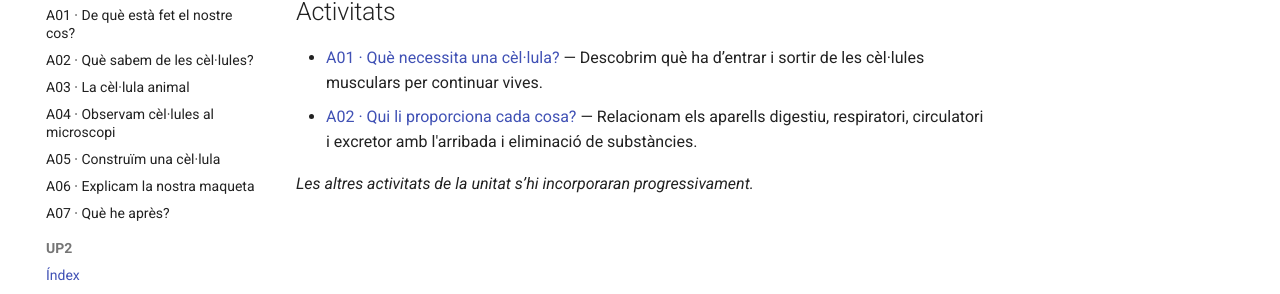
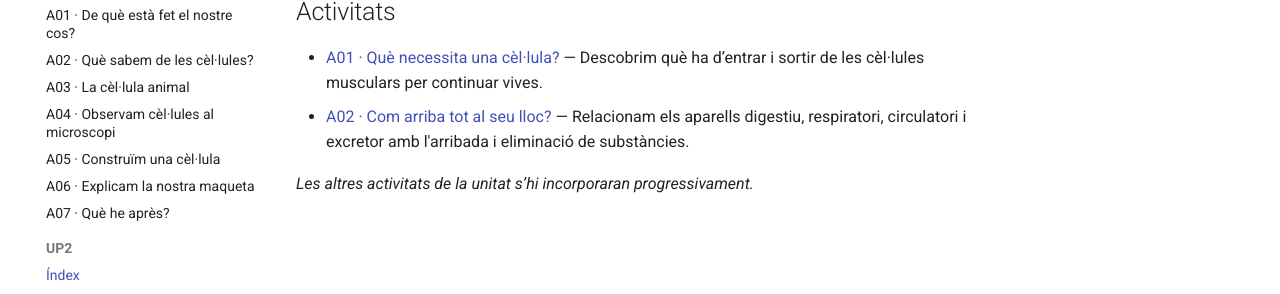
Before and after one commit to saloma-ui/3pdc, an MkDocs documentation site: the page built from docs/activitats/up2/index.md, in a window 1280 px wide. Shown: the part 234-528 px from the top of the page. Built offline with MkDocs 1.6.1 and Material for MkDocs 9.7.7, drawn with Linux system fonts in a browser that asks for light colours.

Commit message:
Actualitza el títol de l'A02-UP2: Com arriba tot al seu lloc?

```diff
--- a/docs/activitats/up2/index.md
+++ b/docs/activitats/up2/index.md
@@ -3,6 +3,6 @@
 ## Activitats
 
 - [A01 · Què necessita una cèl·lula?](a01_up02/index.md) — Descobrim què ha d’entrar i sortir de les cèl·lules musculars per continuar vives.
-- [A02 · Qui li proporciona cada cosa?](a02_up02/index.md) — Relacionam els aparells digestiu, respiratori, circulatori i excretor amb l'arribada i eliminació de substàncies.
+- [A02 · Com arriba tot al seu lloc?](a02_up02/index.md) — Relacionam els aparells digestiu, respiratori, circulatori i excretor amb l'arribada i eliminació de substàncies.
 
 *Les altres activitats de la unitat s’hi incorporaran progressivament.*
```
